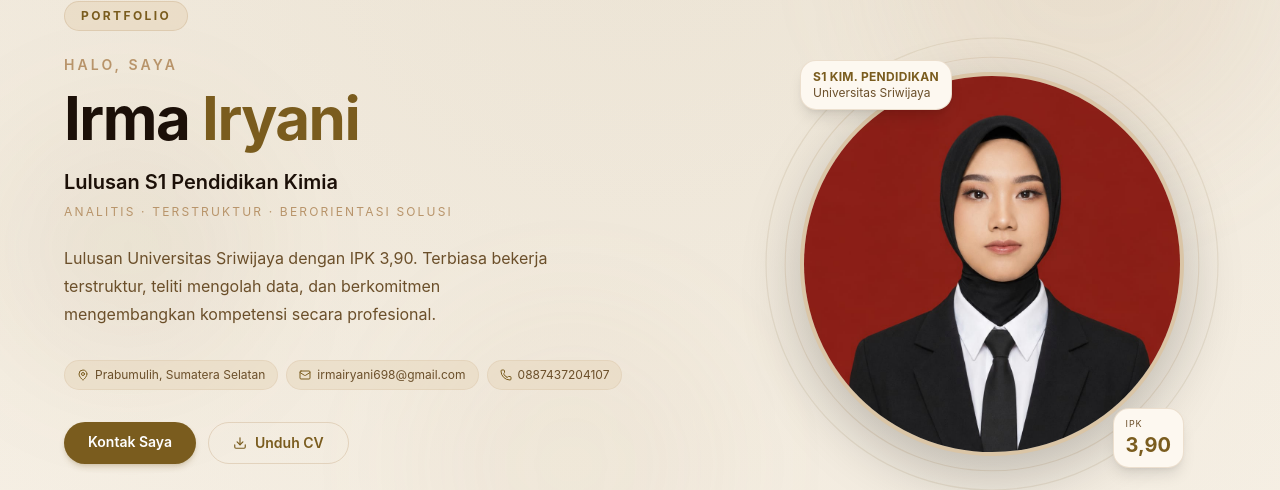
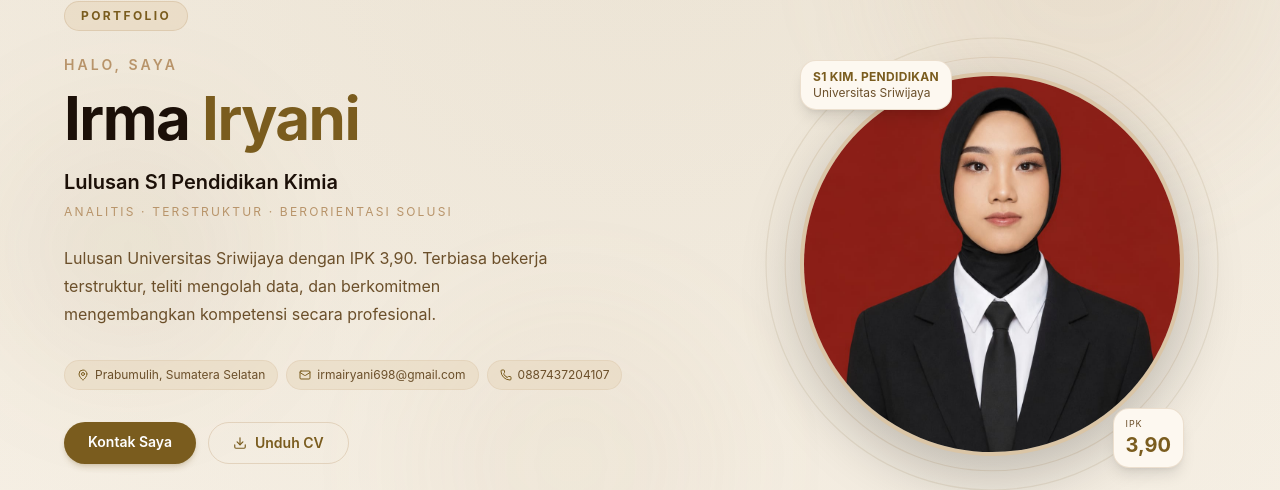
Before and after one commit to josapratama/irma-iryani, a Next.js app: page / in a window 1280 px wide. Shown: the part 152-642 px from the top of the page. Built offline with nearby package versions, Linux system fonts and the light colour scheme; no server answers.

Commit message:
fix: adjust profile photo position to 45% for better face centering

```diff
--- a/components/Hero.tsx
+++ b/components/Hero.tsx
@@ -221,7 +221,7 @@ export default function Hero() {
                   src="/profile.jpg"
                   alt="Irma Iryani"
                   fill
-                  className="object-cover object-[center_30%]"
+                  className="object-cover object-[center_45%]"
                   sizes="(max-width: 640px) 208px, (max-width: 768px) 256px, (max-width: 1024px) 288px, 384px"
                   priority
                 />
```
